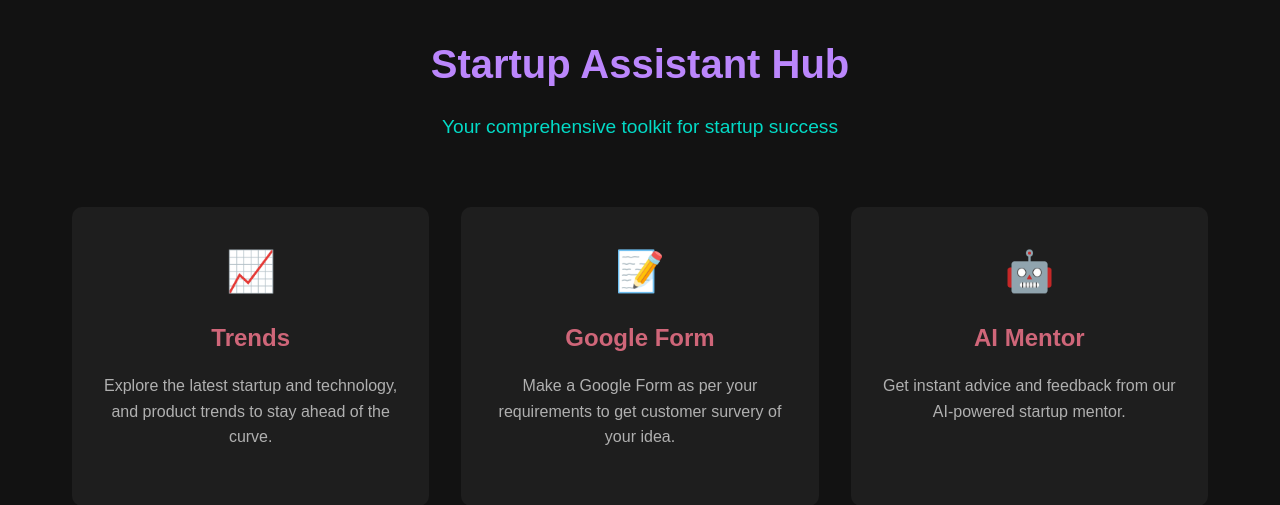
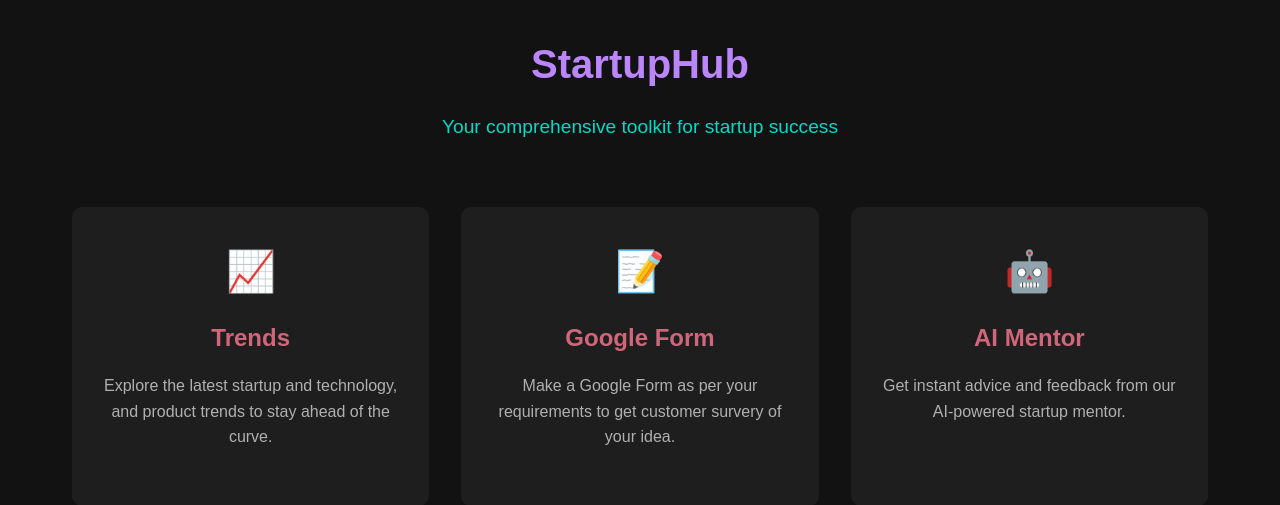
Before and after one commit to Shashank-143/Cybercypher-B047, a Flask app: page / in a window 1280 px wide. Shown: the top 505 px of the page. Run offline with Flask 3, Linux system fonts and the light colour scheme.

Commit message:
changed to starthub

```diff
--- a/templates/home.html
+++ b/templates/home.html
@@ -84,7 +84,7 @@
 <body>
     <div class="container">
         <header>
-            <h1>Startup Assistant Hub</h1>
+            <h1>StartupHub</h1>
             <p class="subtitle">Your comprehensive toolkit for startup success</p>
         </header>
 
```
